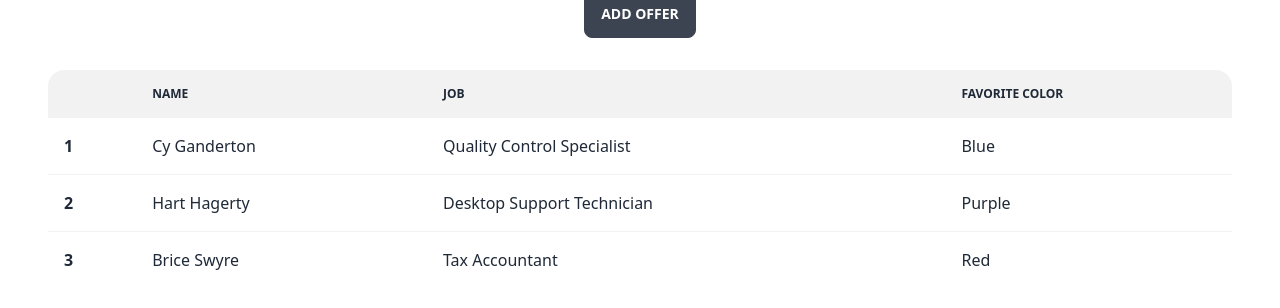
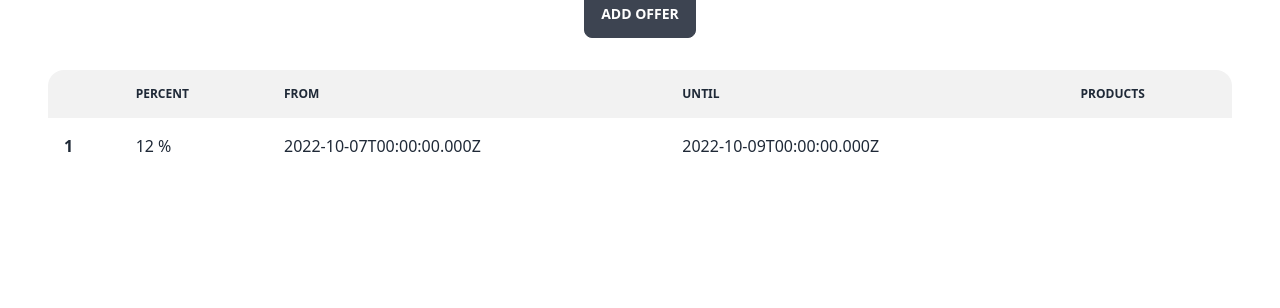
Before and after one commit to emadunan/zretailer, a React (Create React App) app in the folder zretailer-client/: page /admin/offers in a window 1280 px wide. Shown: the part 314-622 px from the top of the page. Built offline with nearby package versions, Linux system fonts and the light colour scheme; no server answers.

Commit message:
feat: Render offers in the state to the offers HTML table

```diff
--- a/zretailer-client/src/interfaces/Offer.ts
+++ b/zretailer-client/src/interfaces/Offer.ts
@@ -3,7 +3,7 @@ import { ProductTitle } from "./Product";
 export interface Offer {
     id: number;
     percent: number;
-    formDate: Date;
+    fromDate: Date;
     untilDate: Date;
     products: ProductTitle[];
 }
--- a/zretailer-client/src/pages/Admin-Offers.tsx
+++ b/zretailer-client/src/pages/Admin-Offers.tsx
@@ -3,6 +3,7 @@ import { FC, ChangeEvent, useEffect, useState, useReducer } from "react";
 import { addOffer } from "../api/offers";
 import { getProductTitles } from "../api/products";
 import { Product } from "../interfaces/Product";
+import { Offer } from "../interfaces/Offer";
 
 // Offer Reducer
 enum OfferActions {
@@ -10,13 +11,15 @@ enum OfferActions {
 }
 
 interface OfferState {
-    offer: {
+    offers: [
+        {
             id: number;
             fromDate: Date;
             untilDate: Date;
             percent: number;
             products: Product[];
-    };
+        }
+    ];
 }
 
 function offerReducer(state: any, action: any) {
@@ -33,13 +36,15 @@ function offerReducer(state: any, action: any) {
 }
 
 const inititalState = {
-    offer: {
+    offers: [
+        {
             id: 1,
             fromDate: new Date("2022-10-7"),
             untilDate: new Date("2022-10-9"),
             percent: 12,
             products: [],
-    },
+        }
+    ]
 };
 
 const AdminOffers: FC = () => {
@@ -158,30 +163,24 @@ const AdminOffers: FC = () => {
                     <thead>
                         <tr>
                             <th></th>
-                            <th>Name</th>
-                            <th>Job</th>
-                            <th>Favorite Color</th>
+                            <th>Percent</th>
+                            <th>From</th>
+                            <th>Until</th>
+                            <th>Products</th>
                         </tr>
                     </thead>
                     <tbody>
-                        <tr>
+                        {offerState.offers.map((offer: Offer) => {
+                            return (
+                                <tr key={offer.id}>
                                     <th>1</th>
-                            <td>Cy Ganderton</td>
-                            <td>Quality Control Specialist</td>
-                            <td>Blue</td>
+                                    <td>{offer.percent} %</td>
+                                    <td>{offer.fromDate.toISOString()}</td>
+                                    <td>{offer.untilDate.toISOString()}</td>
+                                    <td></td>
                                 </tr>
-                        <tr>
-                            <th>2</th>
-                            <td>Hart Hagerty</td>
-                            <td>Desktop Support Technician</td>
-                            <td>Purple</td>
-                        </tr>
-                        <tr>
-                            <th>3</th>
-                            <td>Brice Swyre</td>
-                            <td>Tax Accountant</td>
-                            <td>Red</td>
-                        </tr>
+                            )
+                        })}
                     </tbody>
                 </table>
             </div>
```
Lines whose indentation alone changed are shown as unchanged.
